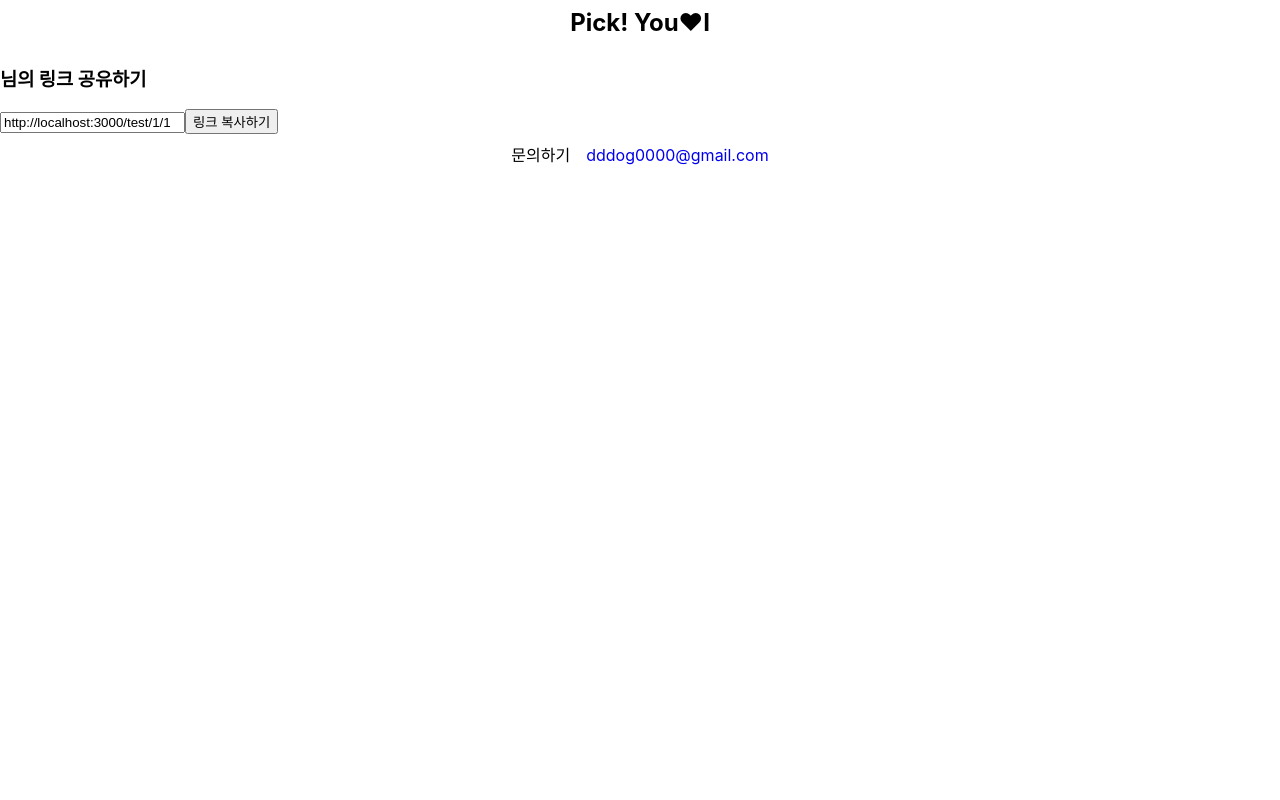
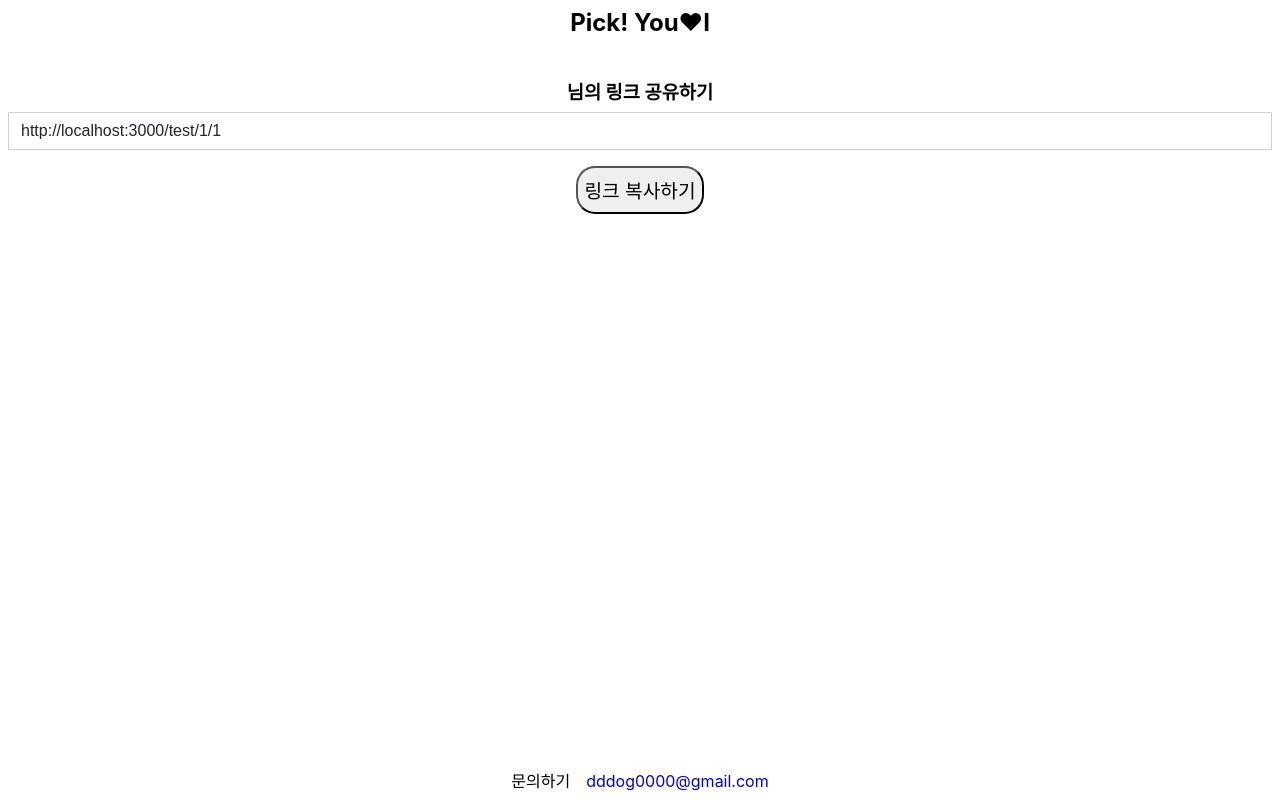
Before and after one commit to dddog/pickme, a React (Create React App) app in the folder pickme-frontend/: page /user/1/1 in a window 1280 px wide. Built offline with nearby package versions, Linux system fonts and the light colour scheme; no server answers.

Commit message:
결과 링크 화면 css 적용

```diff
--- a/pickme-frontend/src/components/user/user.jsx
+++ b/pickme-frontend/src/components/user/user.jsx
@@ -21,9 +21,12 @@ const User = ({ match, apiService }) => {
       <h1 className={styles.title}>
         {userName}님의 {quizName} 링크 공유하기
       </h1>
-      <div>
-        <input value={`http://localhost:3000/test/${userId}/${quizId}`} />
-        <button>링크 복사하기</button>
+      <div className={styles.link}>
+        <input
+          className={styles.input}
+          value={`http://localhost:3000/test/${userId}/${quizId}`}
+        />
+        <button className={styles.copyButton}>링크 복사하기</button>
       </div>
     </section>
   );
--- a/pickme-frontend/src/components/user/user.module.css
+++ b/pickme-frontend/src/components/user/user.module.css
@@ -0,0 +1,53 @@
+@value makerGreen, makerWhite, makerLightGrey, makerBlack from '../../common/colors.css';
+
+.user {
+  overflow-y: auto;
+  height: 100%;
+  background-color: makerLightGrey;
+}
+
+.title {
+  width: 100%;
+  text-align: center;
+  margin-top: 2rem;
+  margin-bottom: 0em;
+  color: makerGreen;
+}
+
+.link {
+  width: 100%;
+  padding: 0.5em;
+  display: flex;
+  align-items: center;
+  margin: 0;
+  flex-direction: column;
+}
+
+.input {
+  width: 100%;
+  padding: 0.375rem 0.75rem;
+  margin-bottom: 1rem;
+  font-size: 1rem;
+  font-weight: 400;
+  line-height: 1.5;
+  color: #212529;
+  background-color: #fff;
+  background-clip: padding-box;
+  border: 1px solid #ced4da;
+}
+
+.copyButton {
+  height: 2.5em;
+  font-size: 1.2rem;
+  background-color: makerGreen;
+  color: makerWhite;
+  cursor: pointer;
+  border: 0.2rem solid makerGreen;
+  outline: 0;
+  border-radius: 1.2rem;
+}
+
+.copyButton:hover {
+  background-color: makerLightGrey;
+  color: makerBlack;
+}
```
